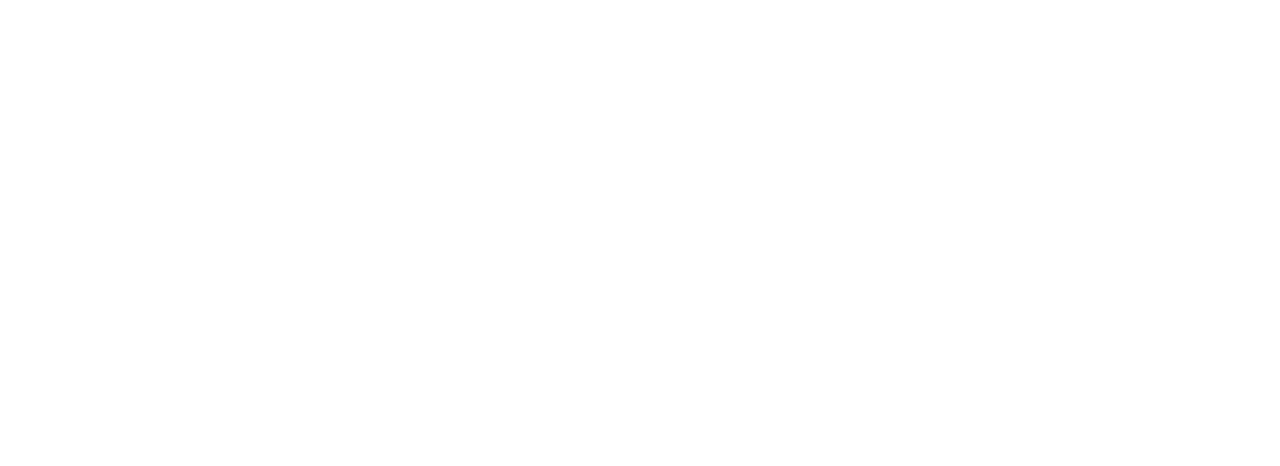
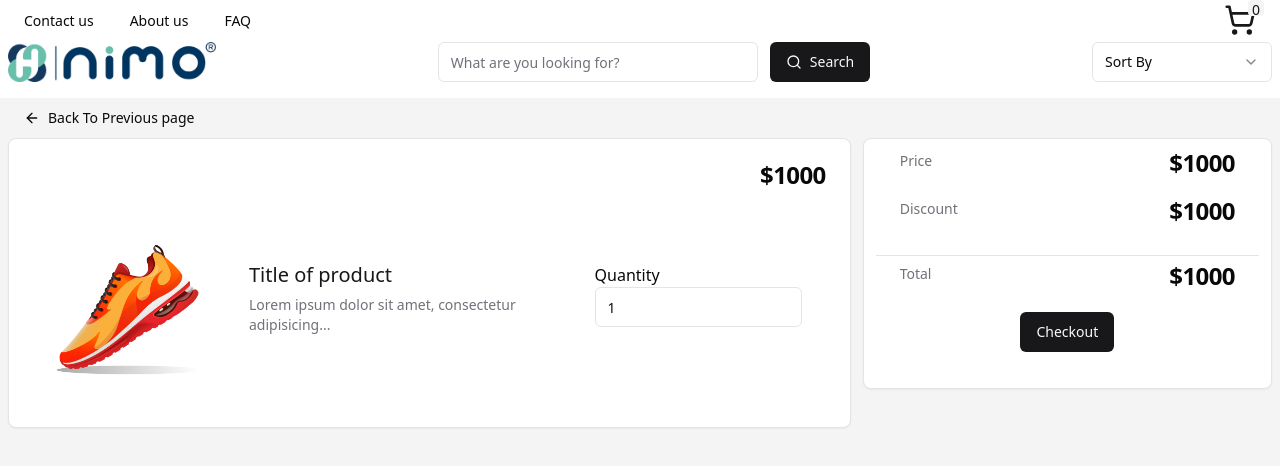
Before and after one commit to skoanton/webshop-api, a React (Vite) app: page /checkout in a window 1280 px wide. Shown: the top 466 px of the page. Built offline with nearby package versions, Linux system fonts and the light colour scheme.

Commit message:
added checkout basic layout

```diff
--- /dev/null
+++ b/src/components/Checkout/Checkout.tsx
@@ -0,0 +1,87 @@
+import { Link } from "react-router-dom";
+import { Button } from "../ui/button";
+import { ArrowLeft } from "lucide-react";
+import {
+  Card,
+  CardContent,
+  CardDescription,
+  CardFooter,
+  CardHeader,
+  CardTitle,
+} from "../ui/card";
+import { useContext } from "react";
+import { CartContext } from "@/contexts/CartContext/CartContext";
+import { Label } from "@radix-ui/react-label";
+import { Input } from "../ui/input";
+
+type CheckoutProps = {};
+
+const Checkout = ({}: CheckoutProps) => {
+  const { cartState } = useContext(CartContext);
+  return (
+    <>
+      <section className="bg-secondary flex flex-col h-full">
+        <section className="flex w-full justify-between">
+          <Link to="/">
+            <Button variant="ghost">
+              <ArrowLeft className="w-4 h-4 mr-2" /> Back To Previous page
+            </Button>
+          </Link>
+        </section>
+        <section className="flex justify-between w-full  gap-3">
+          <section className="w-2/3">
+            <Card className="flex flex-col">
+              <CardHeader className="ml-auto">
+                <CardTitle>$1000</CardTitle>
+              </CardHeader>
+              <CardContent className="flex items-center justify-between">
+                <section className="flex items-center">
+                  <img
+                    className="w-48 h-48"
+                    src="/src/assets/shoe.png"
+                    alt="Product Picture"
+                  />
+                  <CardContent>
+                    <Button className="p-0 text-xl" variant="link">
+                      Title of product
+                    </Button>
+                    <CardDescription>
+                      Lorem ipsum dolor sit amet, consectetur adipisicing...
+                    </CardDescription>
+                  </CardContent>
+                </section>
+
+                <CardContent>
+                  <Label htmlFor="quantity">Quantity</Label>
+                  <Input type="number" id="quantity" defaultValue={1} />
+                </CardContent>
+              </CardContent>
+            </Card>
+          </section>
+          <section className="flex-grow">
+            <Card className="p-3">
+              <CardContent className="flex justify-between">
+                <CardDescription>Price</CardDescription>
+                <CardTitle>$1000</CardTitle>
+              </CardContent>
+              <CardContent className="flex justify-between">
+                <CardDescription>Discount</CardDescription>
+                <CardTitle>$1000</CardTitle>
+              </CardContent>
+              <hr className="my-2" />
+              <CardContent className="flex justify-between">
+                <CardDescription>Total</CardDescription>
+                <CardTitle>$1000</CardTitle>
+              </CardContent>
+              <CardFooter>
+                <Button className="mx-auto">Checkout</Button>
+              </CardFooter>
+            </Card>
+          </section>
+        </section>
+      </section>
+    </>
+  );
+};
+
+export default Checkout;
--- a/src/contexts/ItemContext/ItemsContext.ts
+++ b/src/contexts/ItemContext/ItemsContext.ts
@@ -8,5 +8,5 @@
 };
 export const ItemsContext = createContext<{
     itemsState: ItemsState;
-    itemDispatch: React.Dispatch<ItemsAction>;
-  }>({ itemsState: initialItemsState, itemDispatch: () => null });
+    itemsDispatch: React.Dispatch<ItemsAction>;
+  }>({ itemsState: initialItemsState, itemsDispatch: () => null });
--- a/src/pages/CheckoutPage.tsx
+++ b/src/pages/CheckoutPage.tsx
@@ -1,15 +1,15 @@
-import { CartContext } from "@/contexts/CartContext/CartContext";
-import { useContext } from "react";
+import Checkout from "@/components/Checkout/Checkout";
+import Header from "@/components/Header/Header";
 
 type CheckoutPageProps = {};
 
 const CheckoutPage = ({}: CheckoutPageProps) => {
-  const { cartState } = useContext(CartContext);
   return (
     <>
-      {cartState.cart.items.map((item) => {
-        return <p>{item.title}</p>;
-      })}
+      <Header />
+      <main className="h-screen bg-secondary px-2">
+        <Checkout />
+      </main>
     </>
   );
 };
```
Also changed, not shown: 1 other file (tests, documents, lock files or other folders).
